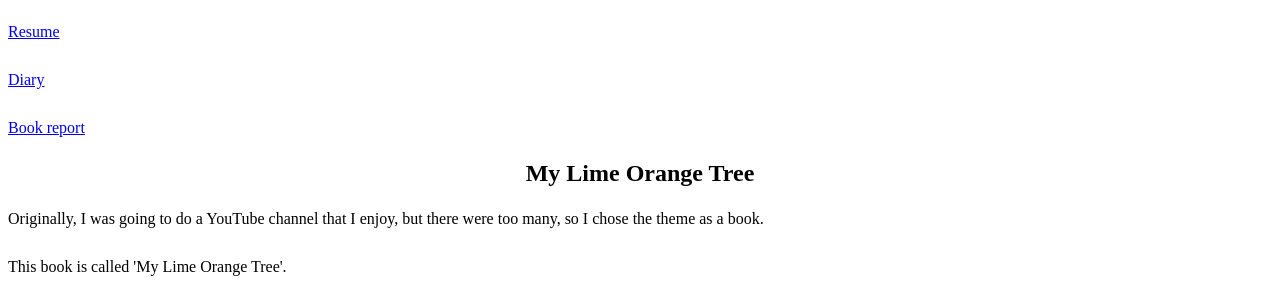
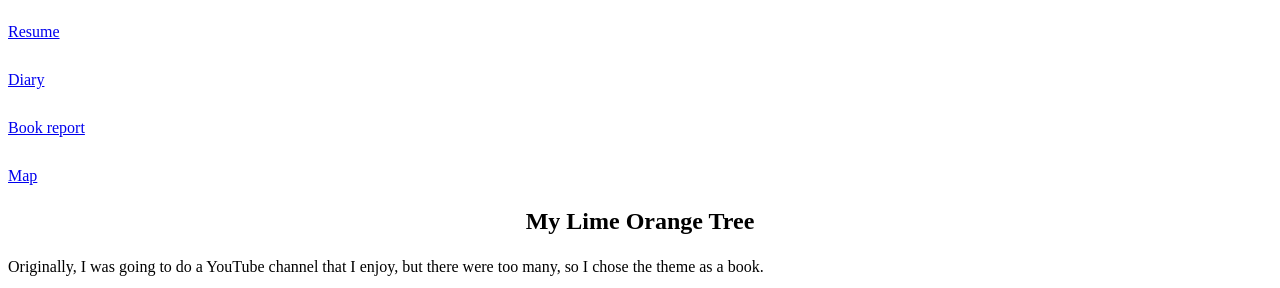
Before and after one commit to sangwon100/project2-3, a plain HTML site: page index.html in a window 1280 px wide. Shown: the top 288 px of the page. Drawn offline with Linux system fonts and the light colour scheme.

Commit message:
fix html

```diff
--- a/index.html
+++ b/index.html
@@ -13,6 +13,7 @@
     <p><a href="https://sangwon100.github.io/project2-1/">Resume</a></p>
 	<p><a href="https://sangwon100.github.io/project2-2/">Diary</a></p>
 	<p><a href="https://sangwon100.github.io/project2-3/">Book report</a></p>
+	<p><a href="https://sangwon100.github.io/project2-4/">Map</a></p>
     <h1 id="text1">My Lime Orange Tree</h1>
 	<p>Originally, I was going to do a YouTube channel that I enjoy, but there were too many, so I chose the theme as a book.</p>
 	<p>This book is called 'My Lime Orange Tree'.</p>
```
Also changed, not shown: 1 other file.
